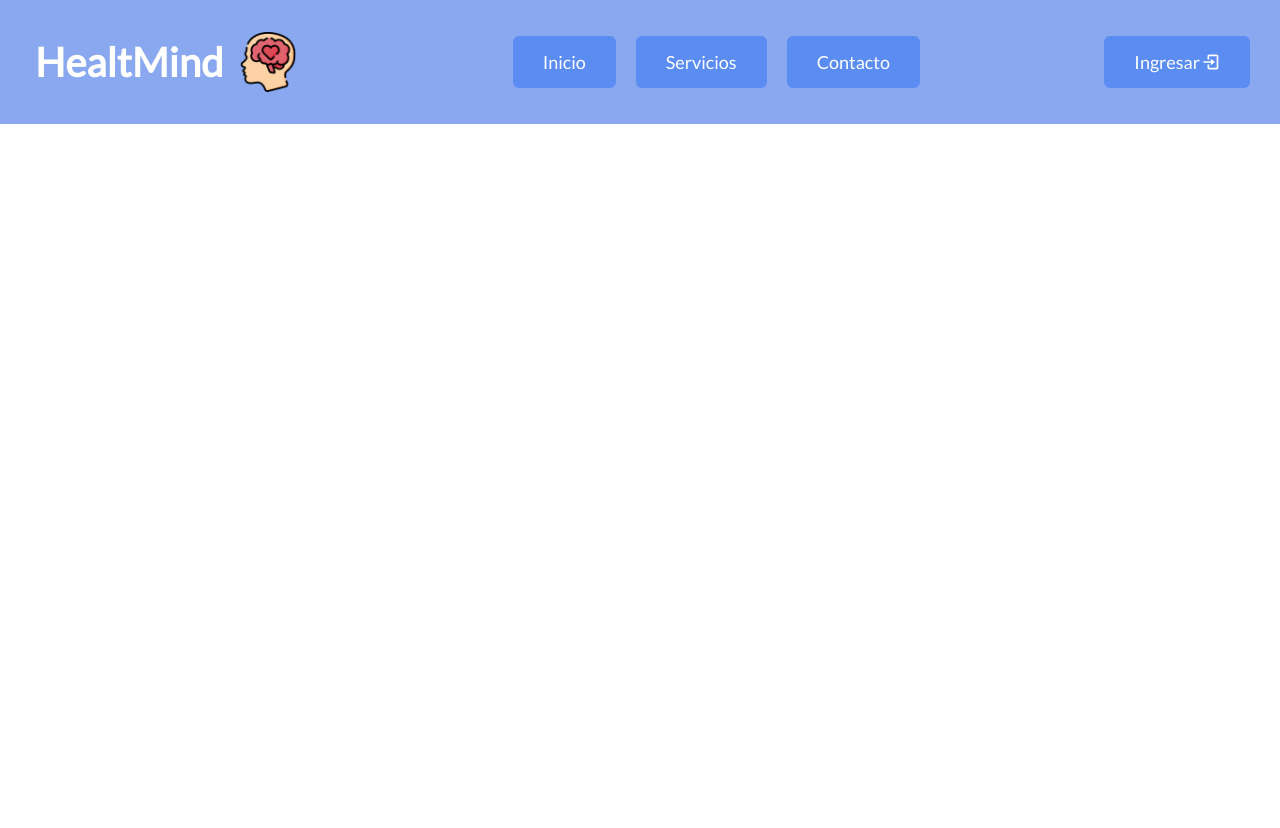
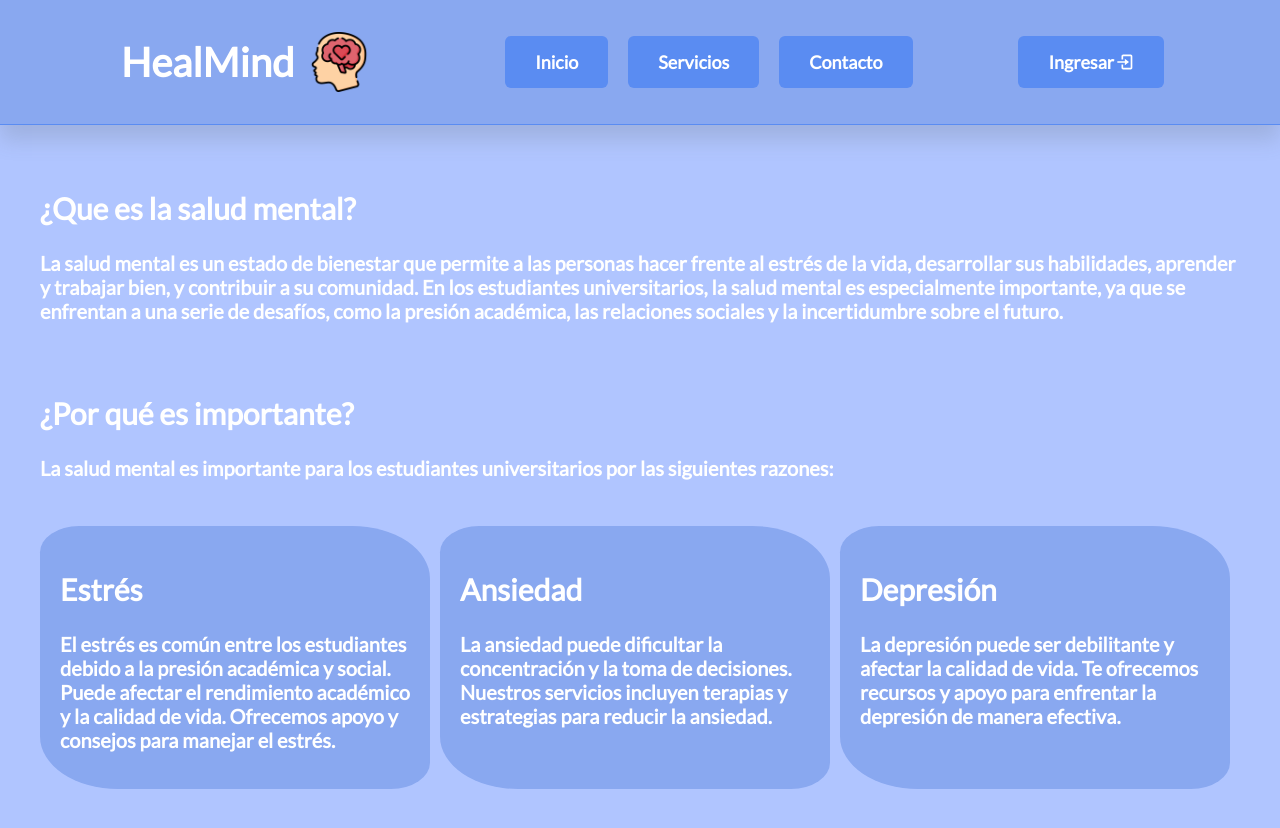
Before and after one commit to bracossj/Healmind_prototipo, a React (Vite) app in the folder frontend/: page / in a window 1280 px wide. Shown: the top 828 px of the page. Before the commit the page ends 800 px from the top, so only its background shows below. Built offline with nearby package versions, Linux system fonts and the light colour scheme.

Commit message:
updated (home & buttons)

```diff
--- a/frontend/src/pages/auth.jsx
+++ b/frontend/src/pages/auth.jsx
@@ -2,6 +2,7 @@ import React, { useState } from 'react';
 import { useForm } from 'react-hook-form';
 import '../styles/form.css';
 import 'animate.css';
+import { BiArrowBack } from 'react-icons/bi';
 
 function LoginPage({ switchToRegister }) {
     const { register, handleSubmit } = useForm();
@@ -12,8 +13,8 @@ function LoginPage({ switchToRegister }) {
 
     return (
         <div className='auth'>
-
             <form className="form animate__animated animate__backInDown" onSubmit={handleSubmit(onSubmit)}>
+                <a href="/"></a>
                 <h1 className="titleform">Iniciar sesión</h1>
 
                 <div className="inputform">
@@ -27,13 +28,14 @@ function LoginPage({ switchToRegister }) {
                 </div>
 
                 <div className="buttons">
+                    <a className="button" href="/"><BiArrowBack /></a>
+
                     <a href="#" onClick={switchToRegister} className='button'>No tienes cuenta?</a>
 
                     <button type="submit" className="button">Iniciar sesión</button>
                 </div>
             </form>
         </div>
-
     );
 }
 
@@ -75,6 +77,8 @@ function RegisterPage({ switchToLogin }) {
                 </div>
 
                 <div className="buttons">
+                    <a className="button" href="/"><BiArrowBack /></a>
+
                     <a href="#" onClick={switchToLogin} className='button'>Tienes cuenta?</a>
 
                     <button type="submit" className="button">Registrarse</button>
--- a/frontend/src/pages/home_page.jsx
+++ b/frontend/src/pages/home_page.jsx
@@ -6,10 +6,10 @@ import { BiLogIn } from "react-icons/bi";
 function HomePage() {
 
     return (
-        <div className="home">
+        <div>
             <nav className="navbarhome">
                 <div className="title_logo">
-                    <h1 className="titlehome">HealtMind</h1>
+                    <h1 className="titlehome">HealMind</h1>
                     <img src={logo} alt="" className="logonav" />
                 </div>
 
@@ -23,7 +23,45 @@ function HomePage() {
                     <a href="/auth">Ingresar <BiLogIn size="20px" /></a>
                 </div>
             </nav>
-            <div></div>
+            <div className="content">
+                <section className="sec">
+                    <h1 className="tittleshome">¿Que es la salud mental?</h1>
+                    <h1 className="infoshome">
+                        La salud mental es un estado de bienestar que permite a las personas hacer frente al estrés de la vida, desarrollar sus habilidades, aprender y trabajar bien, y contribuir a su comunidad.
+                        En los estudiantes universitarios, la salud mental es especialmente importante, ya que se enfrentan a una serie de desafíos, como la presión académica, las relaciones sociales y la incertidumbre sobre el futuro.
+                    </h1>
+                </section>
+                <section className="sec">
+                    <h1 className="tittleshome">¿Por qué es importante?</h1>
+                    <h1 className="infoshome">
+                        La salud mental es importante para los estudiantes universitarios por las siguientes razones:
+                    </h1>
+                </section>
+                <section className="sec">
+                    <div className="section_disorders">
+                        <div className="disorders">
+                            <h1 className="tittleshome">Estrés</h1>
+                            <h1 className="infoshome">
+                                El estrés es común entre los estudiantes debido a la presión académica y social. Puede afectar el rendimiento académico y la calidad de vida. Ofrecemos apoyo y consejos para manejar el estrés.
+                            </h1>
+                        </div>
+
+                        <div className="disorders">
+                            <h1 className="tittleshome">Ansiedad</h1>
+                            <h1 className="infoshome">
+                                La ansiedad puede dificultar la concentración y la toma de decisiones. Nuestros servicios incluyen terapias y estrategias para reducir la ansiedad.
+                            </h1>
+                        </div>
+
+                        <div className="disorders">
+                            <h1 className="tittleshome">Depresión</h1>
+                            <h1 className="infoshome">
+                                La depresión puede ser debilitante y afectar la calidad de vida. Te ofrecemos recursos y apoyo para enfrentar la depresión de manera efectiva.
+                            </h1>
+                        </div>
+                    </div>
+                </section>
+            </div>
         </div>
     )
 }
--- a/frontend/src/styles/form.css
+++ b/frontend/src/styles/form.css
@@ -5,6 +5,7 @@ body {
     margin: 0;
     padding: 0;
     font-family: "lato", sans-serif;
+    font-weight: bold;
 }
 
 .auth {
@@ -28,7 +29,7 @@ body {
     width: 400px;
     border-radius: 8px;
     padding: 20px 40px;
-    box-shadow: 0 10px 25px rgba(92, 99, 105, .2);
+    box-shadow: 0 15px 25px rgba(0, 0, 0, 0.2);
 }
 
 .titleform {
@@ -82,8 +83,10 @@ body {
 }
 
 .button {
+    display: flex;
+    align-items: center;
     text-decoration-line: none;
-    padding: 15px 30px;
+    padding: 15px 20px;
     border: none;
     background-color: #5A8CF2;
     color: white;
@@ -95,7 +98,7 @@ body {
 
 .button:hover {
     background-color: #4254c0;
-    transform: translateY(-2px);
+    transform: scale(0.9);
 }
 
 .input:focus+.labelform {
--- a/frontend/src/styles/home.css
+++ b/frontend/src/styles/home.css
@@ -1,14 +1,16 @@
-.home {
-    width: 100%;
+body {
+    background: #B0C5FF;
 }
 
 .navbarhome {
     display: flex;
-    justify-content: space-between;
+    justify-content: space-evenly;
     align-items: center;
     background-color: #89a8f0;
     padding: 5px 20px;
     color: white;
+    border-bottom: 1px solid #5A8CF2;
+    box-shadow: 0 15px 20px rgba(92, 99, 105, .2);
 }
 
 .title_logo {
@@ -48,5 +50,40 @@
 
 .nav-links a:hover {
     background-color: #4254c0;
-    transform: translateY(-4px);
+    transform: scale(0.9);
 }
+
+.content {
+    max-width: 1280px;
+    margin: 0 auto;
+    display: flex;
+    flex-direction: column;
+    padding: 40px;
+}
+
+.sec {
+    margin-bottom: 30px;
+}
+
+.tittleshome {
+    color: white;
+    font-size: 30px;
+}
+
+.infoshome {
+    color: white;
+    font-size: 20px;
+}
+
+.section_disorders {
+    display: flex;
+    justify-content: space-between;
+}
+
+.disorders {
+    flex: 1;
+    background-color: #89a8f0;
+    padding: 20px;
+    border-radius: 10% 20%;
+    margin-right: 10px;
+}
```
